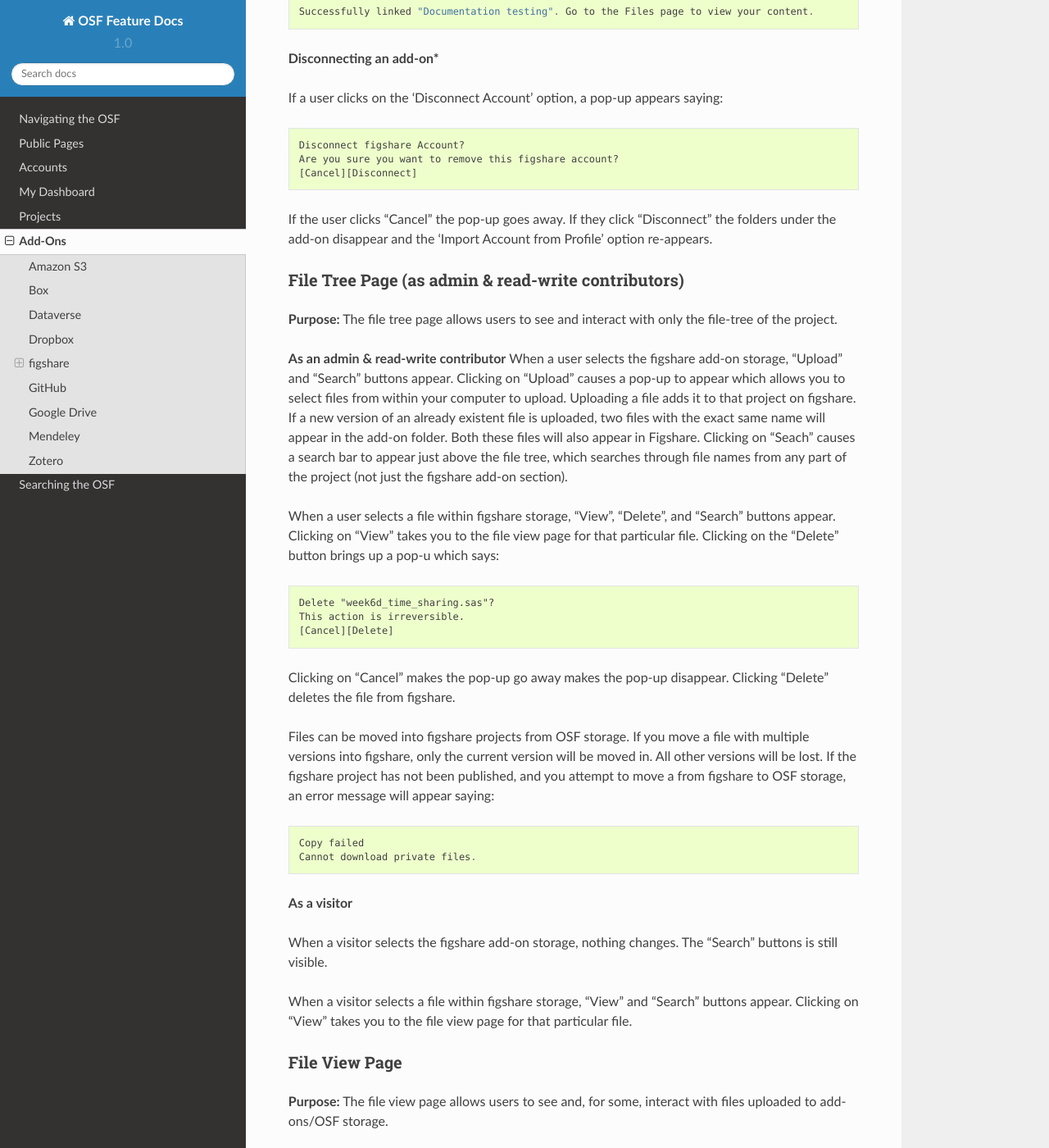
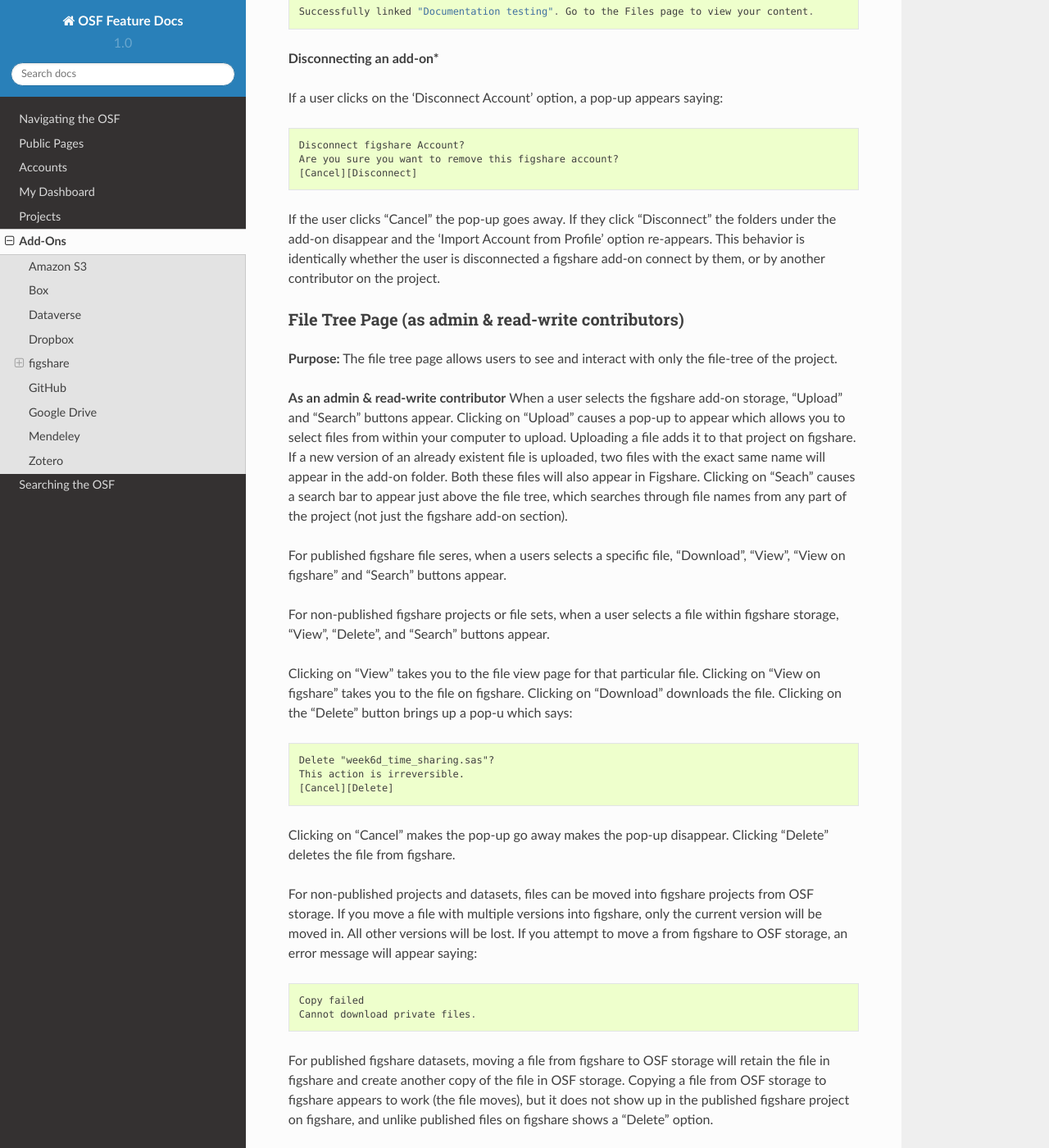
Before and after one commit to CenterForOpenScience/OSFDocs, a Sphinx documentation site: the page built from docs/add-ons/add-ons_index.rst, in a window 1280 px wide and 1400 px high, scrolled down 2729 px. Shown: the whole window at 82% size. Built offline with Sphinx 7.4.7 and the Read the Docs theme 2.0.0, drawn with Linux system fonts in a browser that asks for light colours; some of the changed text lies outside the part shown.

Commit message:
published figshare content added

```diff
--- a/docs/add-ons/add-ons_index.rst
+++ b/docs/add-ons/add-ons_index.rst
@@ -113,8 +113,7 @@
 	Are you sure you want to remove this figshare account?
 	[Cancel][Disconnect]
 
-If the user clicks “Cancel” the pop-up goes away. If they click “Disconnect” the folders under the add-on disappear and the ‘Import Account from Profile’ option re-appears.
-
+If the user clicks “Cancel” the pop-up goes away. If they click “Disconnect” the folders under the add-on disappear and the ‘Import Account from Profile’ option re-appears. This behavior is identically whether the user is disconnected a figshare add-on connect by them, or by another contributor on the project.
 
 
 
@@ -127,7 +126,11 @@
 **As an admin & read-write contributor**
 When a user selects the figshare add-on storage, “Upload” and “Search” buttons appear. Clicking on “Upload” causes a pop-up to appear which allows you to select files from within your computer to upload. Uploading a file adds it to that project on figshare. If a new version of an already existent file is uploaded, two files with the exact same name will appear in the add-on folder. Both these files will also appear in Figshare. Clicking on “Seach” causes a search bar to appear just above the file tree, which searches through file names from any part of the project (not just the figshare add-on section).
 
-When a user selects a file within figshare storage, “View”, “Delete”, and “Search” buttons appear. Clicking on “View” takes you to the file view page for that particular file. Clicking on the “Delete” button brings up a pop-u which says::
+For published figshare file seres, when a users selects a specific file, “Download”, “View”, “View on figshare” and “Search” buttons appear.
+
+For non-published figshare projects or file sets, when a user selects a file within figshare storage, “View”, “Delete”, and “Search” buttons appear.
+
+Clicking on “View” takes you to the file view page for that particular file. Clicking on “View on figshare” takes you to the file on figshare. Clicking on “Download” downloads the file. Clicking on the “Delete” button brings up a pop-u which says::
 
 	Delete "week6d_time_sharing.sas"?
 	This action is irreversible.
@@ -135,10 +138,12 @@
 
 Clicking on “Cancel” makes the pop-up go away makes the pop-up disappear. Clicking “Delete” deletes the file from figshare.
 
-Files can be moved into figshare projects from OSF storage. If you move a file with multiple versions into figshare, only the current version will be moved in. All other versions will be lost. If the figshare project has not been published, and you attempt to move a from figshare to OSF storage, an error message will appear saying::
+For non-published projects and datasets, files can be moved into figshare projects from OSF storage. If you move a file with multiple versions into figshare, only the current version will be moved in. All other versions will be lost. If you attempt to move a from figshare to OSF storage, an error message will appear saying::
 
 	Copy failed
 	Cannot download private files.
+
+For published figshare datasets, moving a file from figshare to OSF storage will retain the file in figshare and create another copy of the file in OSF storage. Copying a file from OSF storage to figshare appears to work (the file moves), but it does not show up in the published figshare project on figshare, and unlike published files on figshare shows a “Delete” option.
 
 **As a visitor**
 
@@ -163,6 +168,12 @@
 	The file "inflammation-01.csv" is still a draft on figshare.
 	To view it on the OSF publish it on figshare.
 
+For published figshare files, the file renders (if OSF supports that format). Above the rendered file, users see the options to::
+
+	View this file on figshare
+
+Clicking on the link will take them to the content on figshare.
+
 
 .. _github:
 
```
